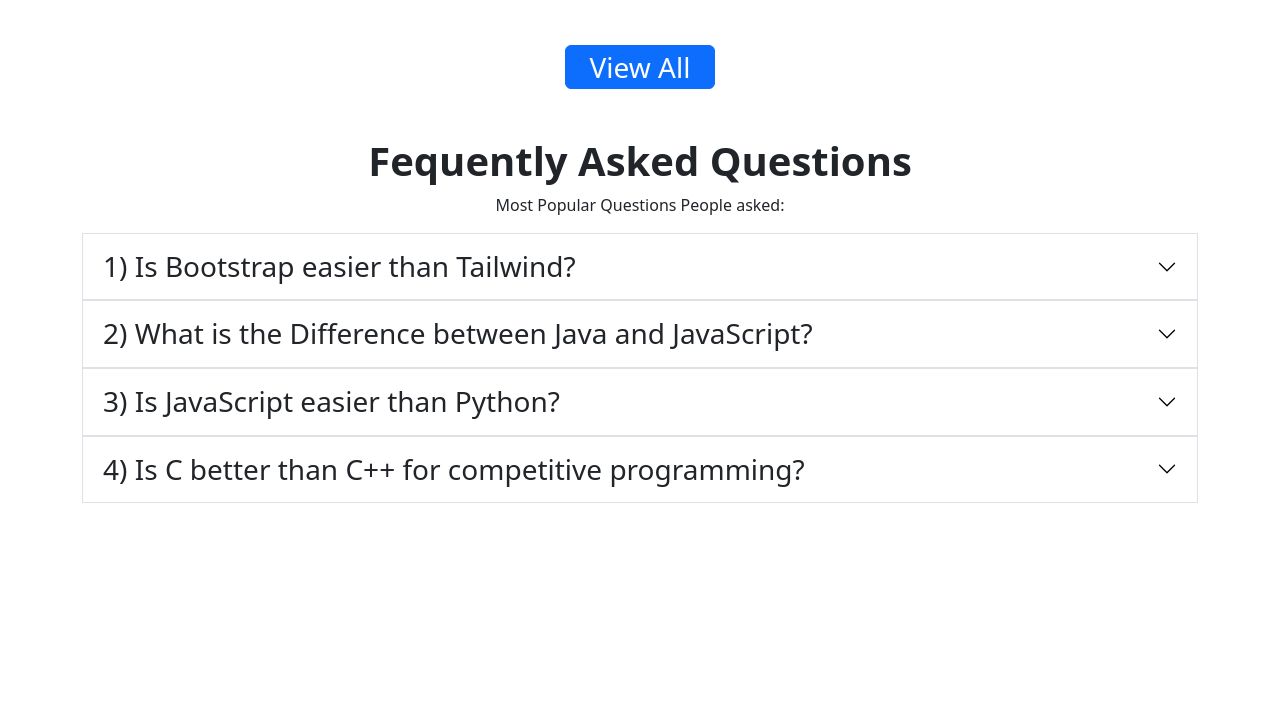
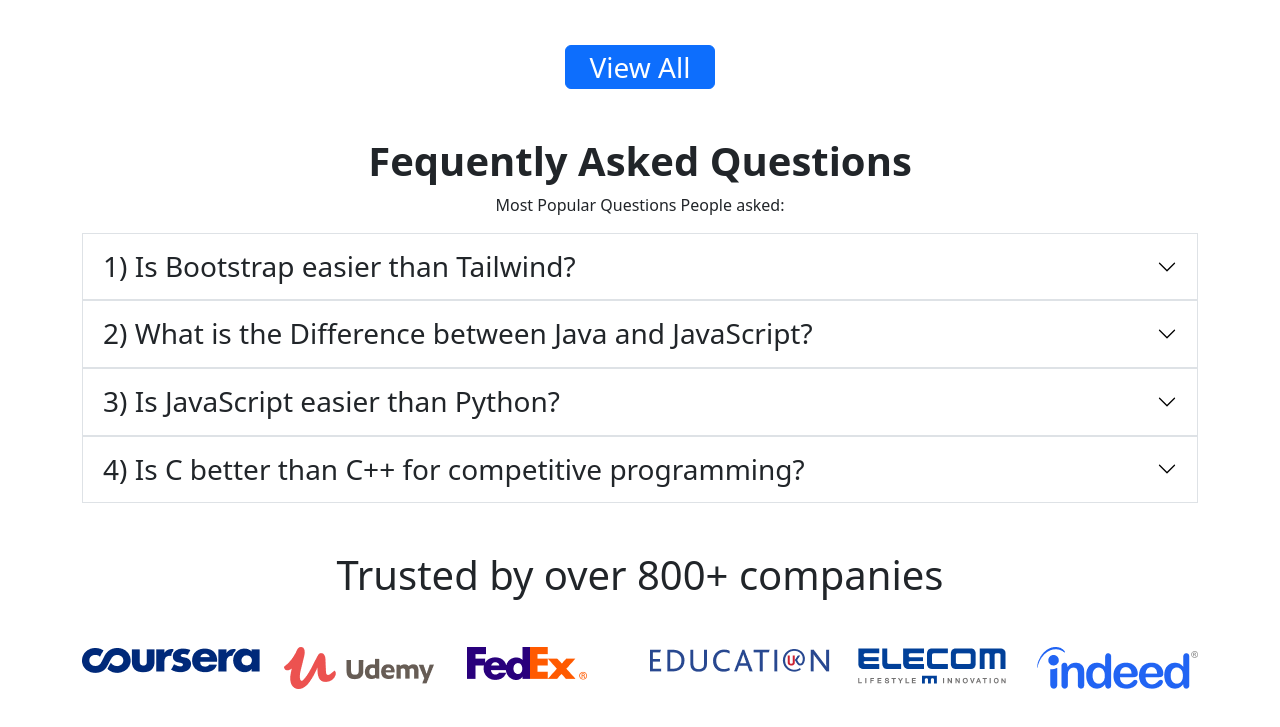
Before and after one commit to RandomHabibur/bs-assignment-3, a plain HTML site: page index.html in a window 1280 px wide. Shown: the part 2382-3109 px from the top of the page. Before the commit the page ends 2885 px from the top, so only its background shows below. Drawn offline with nearby package versions, Linux system fonts and the light colour scheme.

Commit message:
Supported Company added

```diff
--- a/index.html
+++ b/index.html
@@ -434,6 +434,24 @@
             </div>
         </section>
         <!-- Accordin Question End -->
+        <!-- Supported Company start -->
+        <section class="container d-none d-lg-block mt-5">
+            <div class="text-center">
+                <h1>Trusted by over 800+ companies</h1>
+            </div>
+            <div class="my-5">
+                <div class="row">
+                    <!-- .col*6>img[src="image/images/company/company-$.png"] -->
+                    <div class="col"><img src="image/images/company/company-1.png" alt=""></div>
+                    <div class="col"><img src="image/images/company/company-2.png" alt=""></div>
+                    <div class="col"><img src="image/images/company/company-3.png" alt=""></div>
+                    <div class="col"><img src="image/images/company/company-4.png" alt=""></div>
+                    <div class="col"><img src="image/images/company/company-5.png" alt=""></div>
+                    <div class="col"><img src="image/images/company/company-6.png" alt=""></div>
+                </div>
+            </div>
+        </section>
+        <!-- Supported Company end -->
     </main>
     <script src="https://cdn.jsdelivr.net/npm/bootstrap@5.2.0/dist/js/bootstrap.bundle.min.js"
         integrity="sha384-A3rJD856KowSb7dwlZdYEkO39Gagi7vIsF0jrRAoQmDKKtQBHUuLZ9AsSv4jD4Xa"
```
